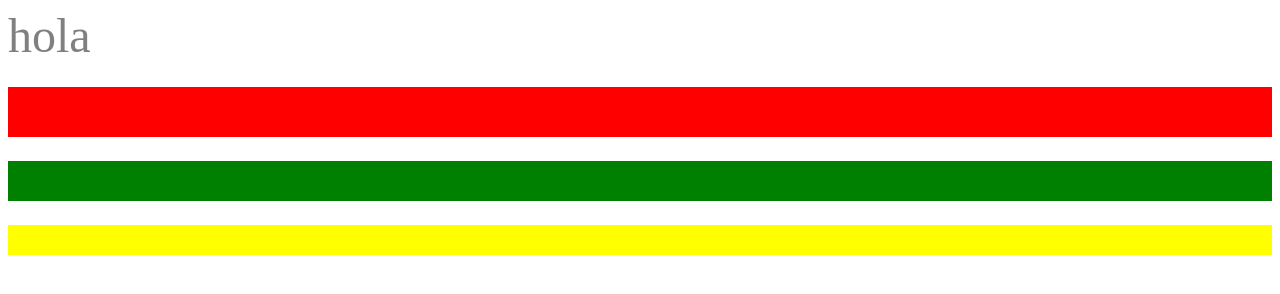
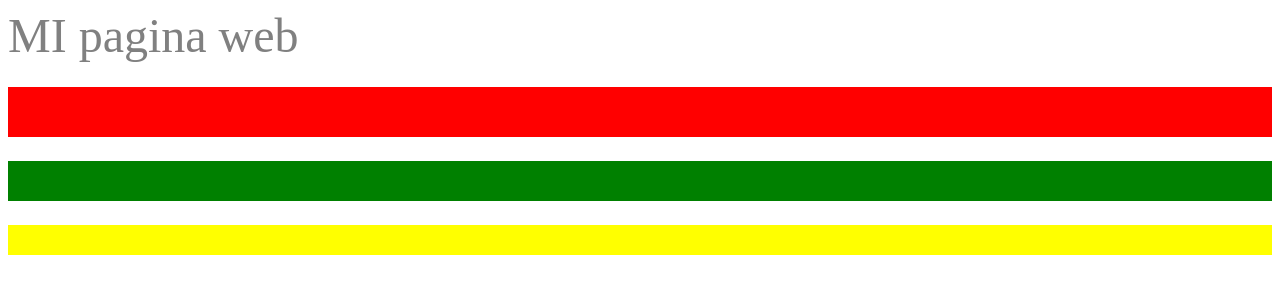
Before and after one commit to lanopersona/lanopersona.github.io, a plain HTML site: page index.html in a window 1280 px wide. Drawn offline with Linux system fonts and the light colour scheme.

Commit message:
Update index.html

```diff
--- a/index.html
+++ b/index.html
@@ -1,9 +1,9 @@
 <html>
 <head>
-<title> Mi pagina web </title>
+<title> La no persona </title>
 </head>
 <body>
-<font size="7" Color="gray"> hola<B>
+<font size="7" Color="gray"> MI pagina web <B>
 <HR color="red" size="50">
 <HR color="green" size="40">
 <HR color="yellow" size="30">
```
